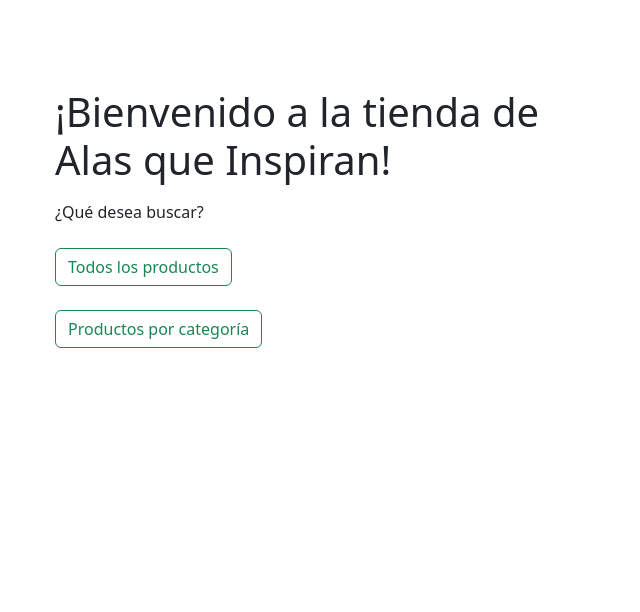
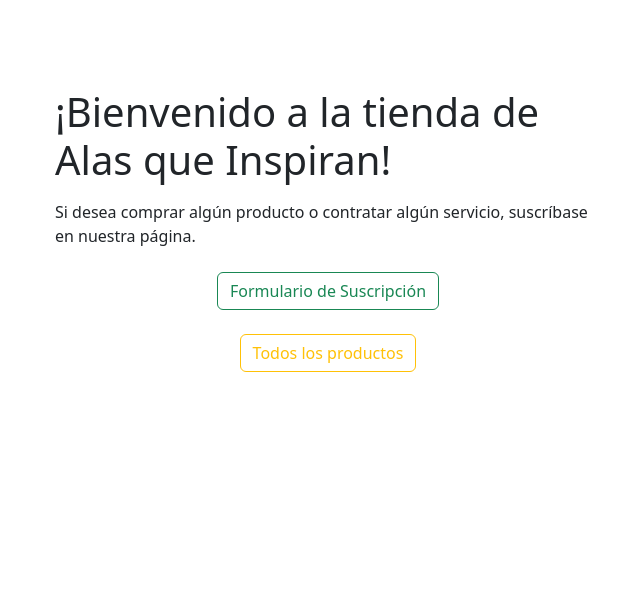
Before and after one commit to Daniela1221/Proyecto-Final, a Django app: page /tienda/ in a window 1280 px wide. Shown: the part 630-1242 px from the top of the page, without its empty margins (312-952 px from the left). Run offline with Django 4.2, Linux system fonts and the light colour scheme; some libraries are stand-ins or nearby versions.

Commit message:
update si el usuario esta o no suscrito

```diff
--- a/project/apps/Home/templates/Home/navbar.html
+++ b/project/apps/Home/templates/Home/navbar.html
@@ -5,14 +5,14 @@
         <button class="navbar-toggler" type="button" data-bs-toggle="collapse" data-bs-target="#navbarSupportedContent" aria-controls="navbarSupportedContent" aria-expanded="false" aria-label="Toggle navigation"><span class="navbar-toggler-icon"></span></button>
         <div class="collapse navbar-collapse" id="navbarSupportedContent">
             <ul class="navbar-nav ms-auto mb-2 mb-lg-0">
-                <li class="nav-item"><a class="nav-link active" aria-current="page" href="{% url 'Home:home' %}">Home</a></li>
-                <li class="nav-item"><a class="nav-link" href="{% url 'servicios:home' %}">Servicios</a></li>
-                <li class="nav-item"><a class="nav-link" href="{% url 'tienda:home' %}">Tienda</a></li>
+                <li class="nav-item"><a class="nav-link {% if request.path == "/" %} activate{% endif %}" aria-current="page" href="{% url 'Home:home' %}">Home</a></li>
                 {% if user.is_authenticated %}
                     <li class="nav-item"><a class="nav-link text-info" href="#!">{{ user.username }}</a></li>
                     <li class="nav-item"><a class="nav-link text-info" href="{% url 'Home:logout' %}">Logout</a></li>
                 {% else %}
-                    <li class="nav-item"><a class="nav-link" href="{% url 'about:home' %}">Quienes Somos</a></li>
+                    <li class="nav-item"><a class="nav-link {% if request.path == "/about/" %} activate{% endif %}" href="{% url 'about:home' %}">Quienes Somos</a></li>
+                    <li class="nav-item"><a class="nav-link {% if request.path == "/servicios/" %} activate{% endif %}" href="{% url 'servicios:home' %}">Servicios</a></li>
+                    <li class="nav-item"><a class="nav-link {% if request.path == "/tienda/" %} activate{% endif %}" href="{% url 'tienda:home' %}">Tienda</a></li>
                     <li class="nav-item"><a class="nav-link text-info" href="{% url 'Home:login' %}">Login</a></li>
                 {% endif %}
             </ul>
--- a/project/apps/tienda/templates/tienda/index.html
+++ b/project/apps/tienda/templates/tienda/index.html
@@ -5,10 +5,22 @@
 {% endblock TITULO %}
 
 {% block CONTENIDO_STYLE %}
-    ¿Qué desea buscar?<br> <br>
-    <div class="text-body"><a class="btn btn-outline-success mt-auto" href="{% url 'tienda:producto_list' %}">Todos los productos</a></div>
-    <br>
-    <div class="text-body"><a class="btn btn-outline-success mt-auto" href="#">Productos por categoría</a></div>
+    {% if user.is_authenticated %}
+        <div class="text-body"><a class="btn btn-outline-success mt-auto" href="{% url 'tienda:producto_list' %}">Todos los productos</a></div>
+        <br>
+        <div class="text-body"><a class="btn btn-outline-success mt-auto" href="#">Productos por categoría</a></div>
+        <br>
+        <div class="text-body"><a class="btn btn-outline-success mt-auto" href="#">Contratar un Servicio</a></div>
+        <br>
+    {% else %}
+        Si desea comprar algún producto o contratar algún servicio, suscríbase en nuestra página. <br><br>
+        <center>
+        <div class="text-body"><a class="btn btn-outline-success mt-auto" href="{% url 'Home:solicitud' %}">Formulario de Suscripción</a></div>
+        <br>
+        <div class="text-body"><a class="btn btn-outline-warning mt-auto" href="{% url 'tienda:producto_list' %}">Todos los productos</a></div>
+        </center>
+    {% endif %}
+
 {% endblock CONTENIDO_STYLE %}
 
 {% block CONTENIDO_sSTYLE %}
```
Also changed, not shown: project/db.sqlite3.
